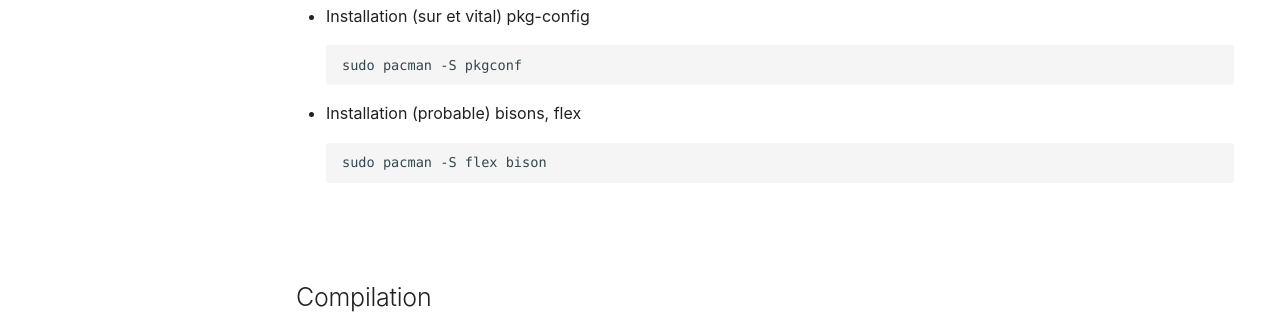
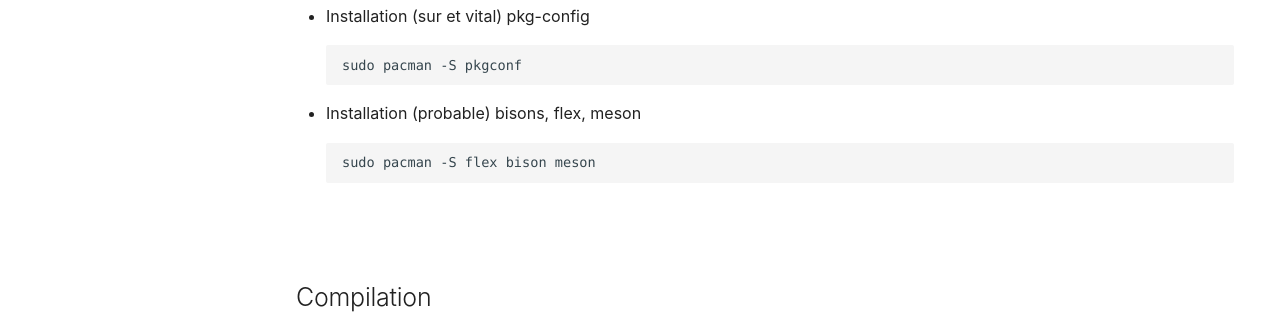
Before and after one commit to daerlnaxe/QemuPlay, an MkDocs documentation site: the page built from docs/90-developpement/Qemu3dFx.md, in a window 1280 px wide and 900 px high, scrolled down 571 px. Shown: the part 157-471 px from the top of the window. Built offline with MkDocs 1.6.1 and Material for MkDocs 9.7.7, drawn with Linux system fonts in a browser that asks for light colours; comment, search, counter and statistics services are not loaded.

Commit message:
Update Qemu3dFx.md

````diff
--- a/docs/90-developpement/Qemu3dFx.md
+++ b/docs/90-developpement/Qemu3dFx.md
@@ -21,9 +21,9 @@ sudo pacman -S gcc
 ```
 sudo pacman -S pkgconf
 ```
-- Installation (probable) bisons, flex
+- Installation (probable) bisons, flex, meson
 ```
-sudo pacman -S flex bison
+sudo pacman -S flex bison meson
 ```
 
 <br>
````
